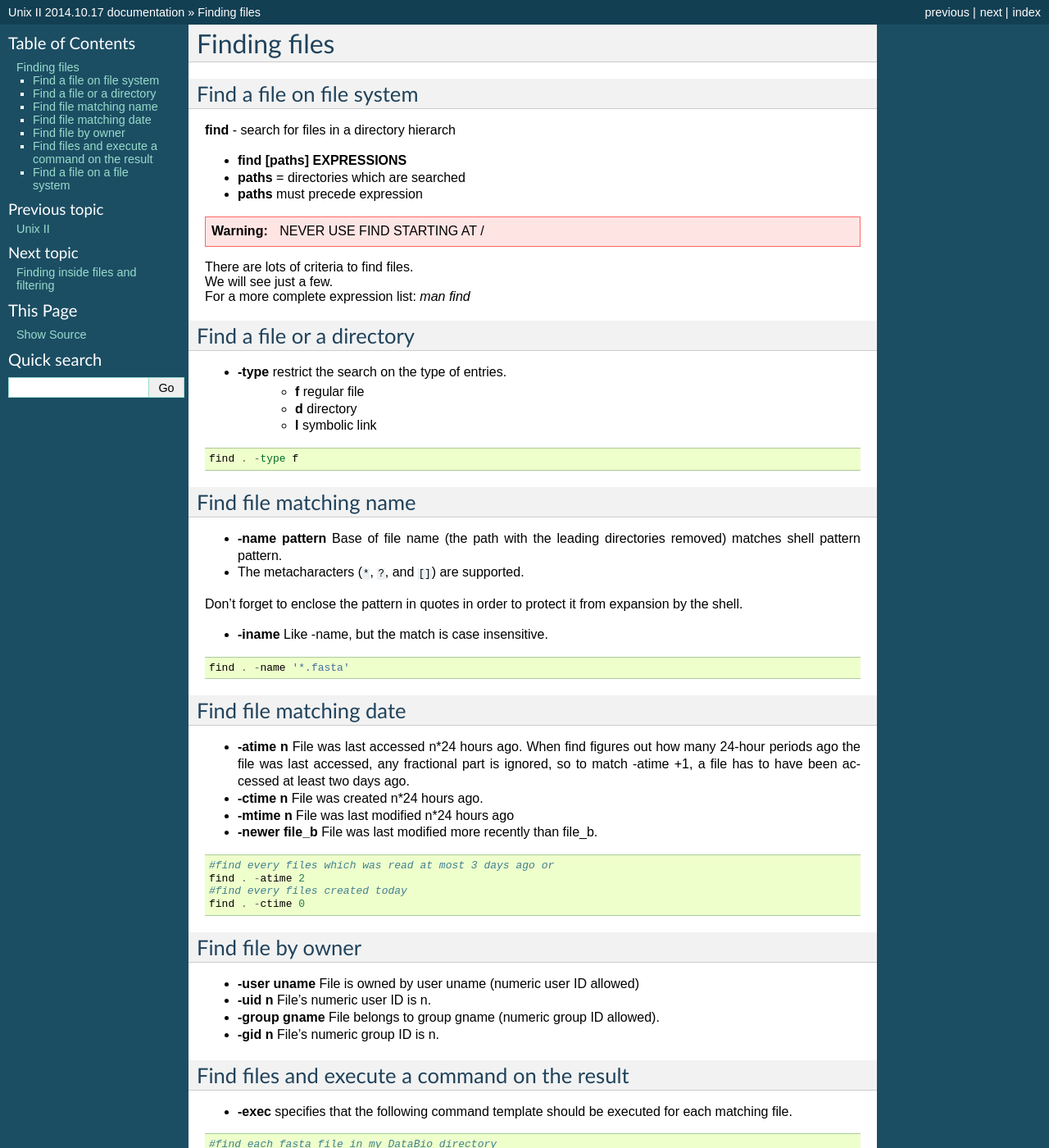
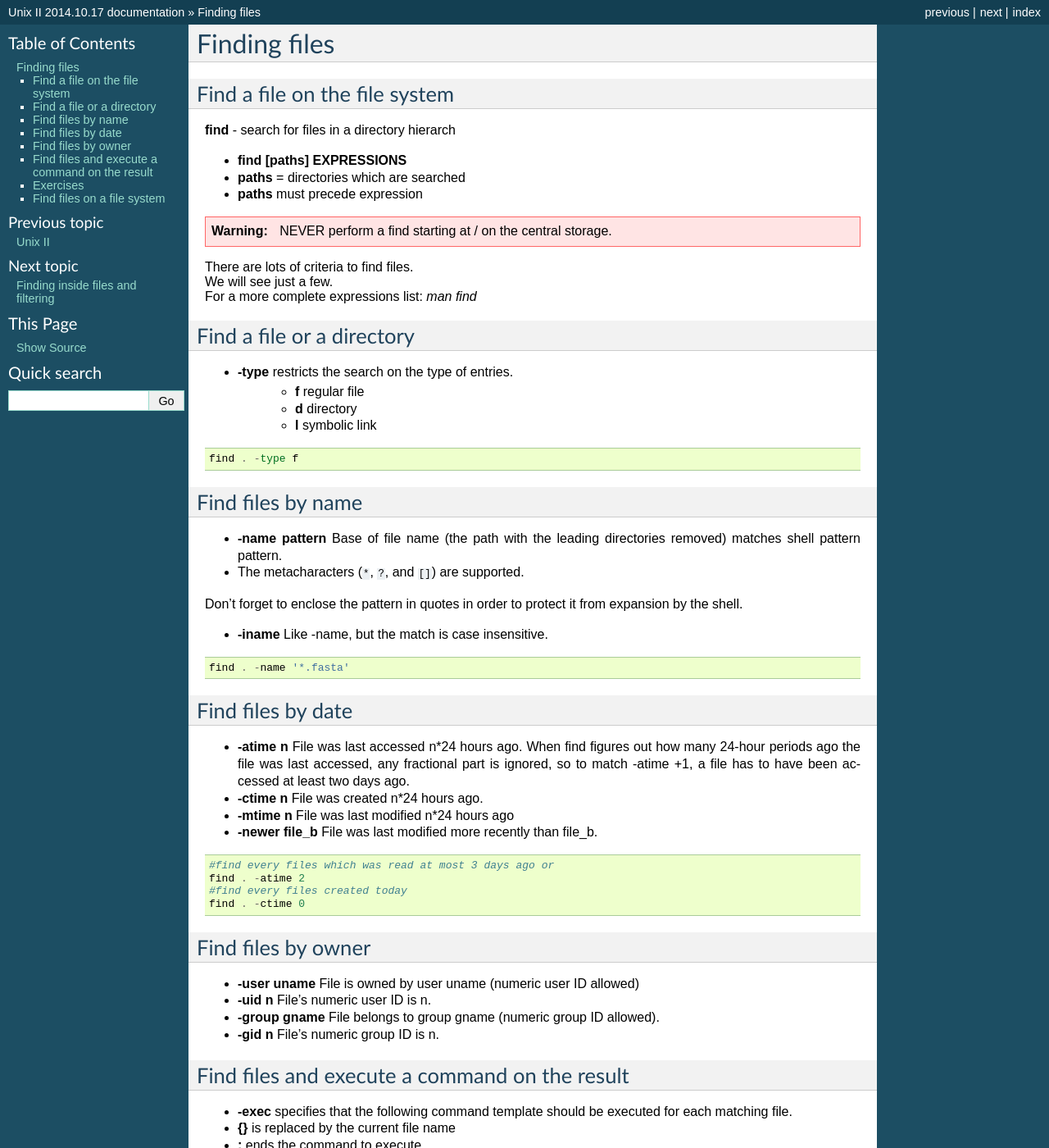
Before and after one commit to C3BI-pasteur-fr/unix-training, a Sphinx documentation site: the page built from unix-II/source/Finding_Files.rst, in a window 1280 px wide and 1400 px high. Shown: the whole window at 82% size. Built offline with Sphinx 7.4.7, drawn with Linux system fonts in a browser that asks for light colours; formulas are drawn with MathJax 3; some of the changed text lies outside the part shown.

Commit message:
add exercices and explanations on -exec

```diff
--- a/unix-II/source/Finding_Files.rst
+++ b/unix-II/source/Finding_Files.rst
@@ -5,8 +5,8 @@
 Finding files
 *************
 
-Find a file on file system
-==========================
+Find a file on the file system
+==============================
 
 **find** - search for files in a directory hierarch
 
@@ -14,17 +14,17 @@
 * **paths** = directories which are searched
 * **paths** must precede expression
 
-.. warning:: NEVER USE FIND STARTING AT /
+.. warning:: NEVER perform a find starting at / on the central storage.
 
 | There are lots of criteria to find files.
 | We will see just a few.
-| For a more complete expression list: *man find*
+| For a more complete expressions list: *man find*
 
 
 Find a file or a directory
 ==========================
 
-* **-type** restrict the search on the type of entries.
+* **-type** restricts the search on the type of entries.
    * **f** regular file
    * **d** directory
    * **l** symbolic link
@@ -34,8 +34,8 @@
    find . -type f
 
 
-Find file matching name
-=======================
+Find files by name
+==================
 
 * **-name pattern** Base of file name (the path with the leading directories removed) matches shell pattern pattern.
 * The metacharacters (``*``, ``?``, and ``[]``) are supported.
@@ -51,8 +51,8 @@
    find . -name '*.fasta'
 
 
-Find file matching date
-=======================
+Find files by date
+==================
 
 * **-atime n** File was last accessed n*24 hours ago.
   When find figures out how many 24-hour periods ago the file was last accessed,
@@ -70,8 +70,8 @@
    find . -ctime 0
 
 
-Find file by owner
-==================
+Find files by owner
+===================
 
 * **-user uname** File is owned by user uname (numeric user ID allowed)
 * **-uid n** File's numeric user ID is n.
@@ -85,14 +85,31 @@
 * **-exec** specifies that the following command template should be executed
   for each matching file.
 
+* **{}** is replaced by the current file name
+
+* **\;** ends the command to execute
+
 ::
 
    #find each fasta file in my DataBio directory
    #containing the string 'ABCD'
    find ~/DataBio -name '*.fasta' -exec grep -H ABCD {} \;
 
-Find a file on a file system
-==========================
+Exercises
+=========
+
+* on your virtual machine, find all the files created on tuesday in your
+  home directory.
+
+* connect to central-bio and find all the files that are owned by one of
+  your unit members in your unit directory.
+
+* on your virtual machine, find all the files containing IL2 sequences
+  (rely on the header) and move them to a new directory: use **-exec**.
+
+
+Find files on a file system
+===========================
 
 .. warning::
 
```
